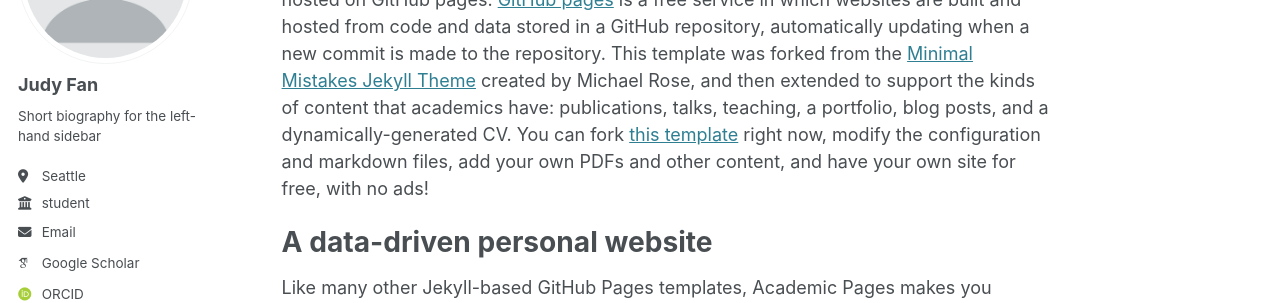
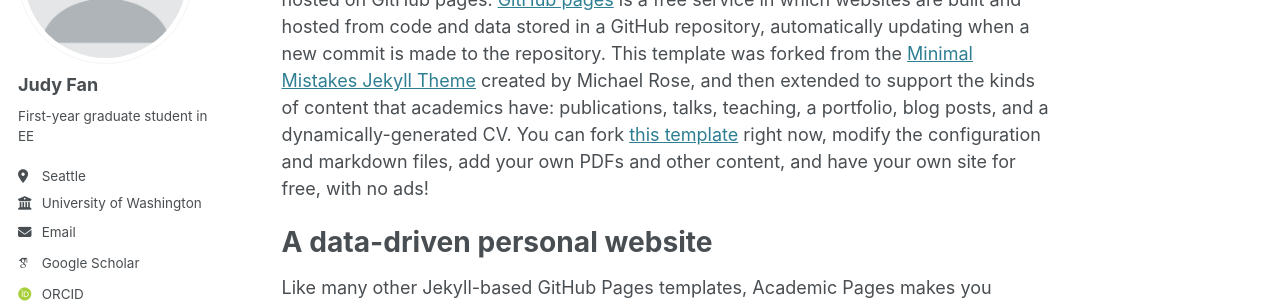
Before and after one commit to wjune5/wjune5.github.io, a Jekyll site: the page built from _pages/about.md, in a window 1280 px wide. Shown: the part 217-520 px from the top of the page. Built offline with Jekyll 4.4.1, drawn with Linux system fonts in a browser that asks for light colours; some web fonts are replaced.

Commit message:
Update _config.yml

```diff
--- a/_config.yml
+++ b/_config.yml
@@ -24,11 +24,11 @@
   avatar           : "profile.png"
   name             : "Judy Fan"
   pronouns         : # example: "she/her"
-  bio              : "Short biography for the left-hand sidebar"
+  bio              : "First-year graduate student in EE"
   location         : "Seattle"
-  employer         : "student"
+  employer         : "University of Washington"
   uri              : # URL
-  email            : "wjune5@outlook.com"
+  email            : "wenjunf@uw.edu"
 
   # Academic websites
   arxiv            : # URL - Update with the correct link to your profile
```
